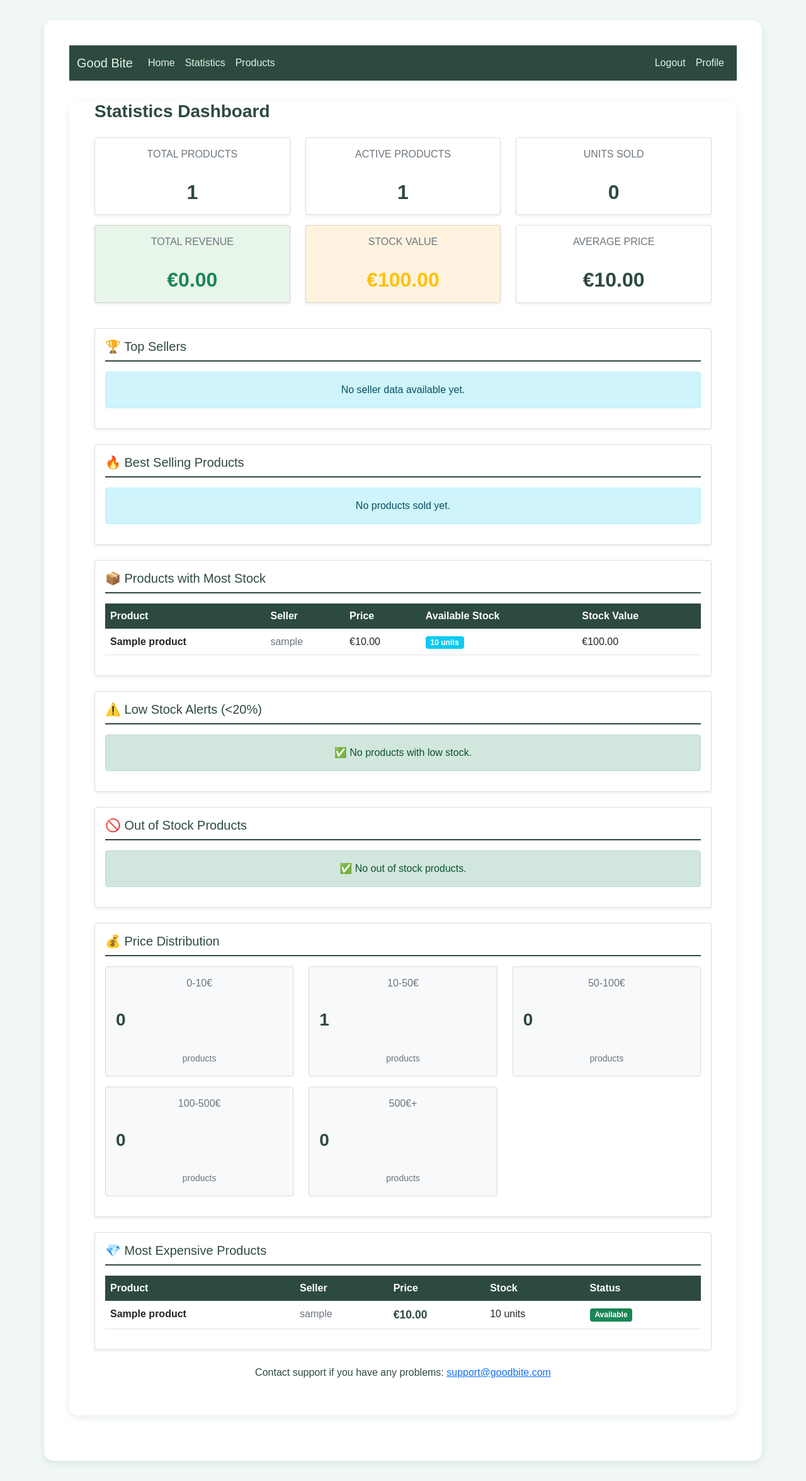
After one commit to sissamrcorreia/AS-project, a Django app: page /statistics/ in a window 1280 px wide. The commit adds this page. Shown: the whole page at 63% size. Run offline with Django 5.2, Linux system fonts and the light colour scheme; a user stored in the database is signed in; tables that the repository leaves empty hold one stand-in row (values such as "Sample post").

Commit message:
statistics view

```diff
--- a/GoodBite/templates/base.html
+++ b/GoodBite/templates/base.html
@@ -72,9 +72,11 @@
                         <li class="nav-item">
                             <a class="nav-link active" aria-current="page" href="{% url 'home' %}">Home</a>
                         </li>
-                        <li class="nav-item">
-                            <a class="nav-link" href="{% url 'features' %}">Features</a>
-                        </li>
+                        {% if user.is_staff %}
+                            <li class="nav-item">
+                                <a class="nav-link" href="{% url 'statistics' %}">Statistics</a>
+                            </li>
+                        {% endif %}
                         <li class="nav-item">
                             <a class="nav-link" href="{% url 'product_list' %}">Products</a>
                         </li>
--- a/GoodBite/templates/main/home.html
+++ b/GoodBite/templates/main/home.html
@@ -23,7 +23,7 @@
             max-width: 600px;
             margin: 0 auto 2rem;
         }
-        .features-section {
+        .statistics-section {
             padding: 3rem 0;
         }
         .feature-card {
@@ -82,8 +82,8 @@
         </div>
     </section>
 
-    <!-- Features Section -->
-    <section class="features-section">
+    <!-- Statistics Section -->
+    <section class="statistics-section">
         <div class="container">
             <h1>Why Choose Good Bite?</h1>
             <div class="row">
--- /dev/null
+++ b/GoodBite/templates/main/statistics.html
@@ -0,0 +1,324 @@
+{% extends 'base.html' %}
+{% load custom_filters %}
+
+{% block content %}
+<div class="container" style="padding-top: 0;">
+    <h3 class="mb-4">Statistics Dashboard</h3>
+
+    <!-- Estadísticas Generales -->
+    <div class="row mb-4">
+        <div class="col-md-4 col-sm-6 mb-3">
+            <div class="card shadow-sm h-100">
+                <div class="card-body text-center">
+                    <h6 class="text-muted text-uppercase mb-2">Total Products</h6>
+                    <h2 class="mb-0" style="color: #2d4a3e;">{{ total_products }}</h2>
+                </div>
+            </div>
+        </div>
+        <div class="col-md-4 col-sm-6 mb-3">
+            <div class="card shadow-sm h-100">
+                <div class="card-body text-center">
+                    <h6 class="text-muted text-uppercase mb-2">Active Products</h6>
+                    <h2 class="mb-0" style="color: #2d4a3e;">{{ total_active_products }}</h2>
+                </div>
+            </div>
+        </div>
+        <div class="col-md-4 col-sm-6 mb-3">
+            <div class="card shadow-sm h-100">
+                <div class="card-body text-center">
+                    <h6 class="text-muted text-uppercase mb-2">Units Sold</h6>
+                    <h2 class="mb-0" style="color: #2d4a3e;">{{ total_units_sold }}</h2>
+                </div>
+            </div>
+        </div>
+        <div class="col-md-4 col-sm-6 mb-3">
+            <div class="card shadow-sm h-100" style="background-color: #e8f5e9;">
+                <div class="card-body text-center">
+                    <h6 class="text-muted text-uppercase mb-2">Total Revenue</h6>
+                    <h2 class="mb-0 text-success">€{{ total_revenue|floatformat:2 }}</h2>
+                </div>
+            </div>
+        </div>
+        <div class="col-md-4 col-sm-6 mb-3">
+            <div class="card shadow-sm h-100" style="background-color: #fff3e0;">
+                <div class="card-body text-center">
+                    <h6 class="text-muted text-uppercase mb-2">Stock Value</h6>
+                    <h2 class="mb-0 text-warning">€{{ total_stock_value|floatformat:2 }}</h2>
+                </div>
+            </div>
+        </div>
+        <div class="col-md-4 col-sm-6 mb-3">
+            <div class="card shadow-sm h-100">
+                <div class="card-body text-center">
+                    <h6 class="text-muted text-uppercase mb-2">Average Price</h6>
+                    <h2 class="mb-0" style="color: #2d4a3e;">€{{ avg_price|floatformat:2 }}</h2>
+                </div>
+            </div>
+        </div>
+    </div>
+
+    <!-- Top Vendedores -->
+    <div class="card shadow-sm mb-4">
+        <div class="card-body">
+            <h5 class="card-title mb-3" style="color: #2d4a3e; border-bottom: 2px solid #2d4a3e; padding-bottom: 10px;">
+                🏆 Top Sellers
+            </h5>
+            {% if top_sellers %}
+                <div class="table-responsive">
+                    <table class="table table-hover">
+                        <thead style="background-color: #2d4a3e; color: white;">
+                            <tr>
+                                <th>Rank</th>
+                                <th>Seller</th>
+                                <th>Products</th>
+                                <th>Units Sold</th>
+                                <th>Total Revenue</th>
+                            </tr>
+                        </thead>
+                        <tbody>
+                            {% for seller in top_sellers %}
+                            <tr>
+                                <td>
+                                    <span class="badge rounded-pill {% if forloop.counter == 1 %}bg-warning text-dark{% elif forloop.counter == 2 %}bg-secondary{% elif forloop.counter == 3 %}bg-danger{% else %}bg-dark{% endif %}">
+                                        #{{ forloop.counter }}
+                                    </span>
+                                </td>
+                                <td><strong>{{ seller.username }}</strong></td>
+                                <td><span class="badge bg-info">{{ seller.total_products }}</span></td>
+                                <td>{{ seller.total_units_sold|default:0 }} units</td>
+                                <td><strong class="text-success">€{{ seller.total_revenue|floatformat:2 }}</strong></td>
+                            </tr>
+                            {% endfor %}
+                        </tbody>
+                    </table>
+                </div>
+            {% else %}
+                <div class="alert alert-info text-center">No seller data available yet.</div>
+            {% endif %}
+        </div>
+    </div>
+
+    <!-- Productos Más Vendidos -->
+    <div class="card shadow-sm mb-4">
+        <div class="card-body">
+            <h5 class="card-title mb-3" style="color: #2d4a3e; border-bottom: 2px solid #2d4a3e; padding-bottom: 10px;">
+                🔥 Best Selling Products
+            </h5>
+            {% if top_products %}
+                <div class="table-responsive">
+                    <table class="table table-hover">
+                        <thead style="background-color: #2d4a3e; color: white;">
+                            <tr>
+                                <th>Rank</th>
+                                <th>Product</th>
+                                <th>Seller</th>
+                                <th>Price</th>
+                                <th>Units Sold</th>
+                                <th>Revenue</th>
+                            </tr>
+                        </thead>
+                        <tbody>
+                            {% for product in top_products %}
+                            <tr>
+                                <td>
+                                    <span class="badge rounded-pill {% if forloop.counter == 1 %}bg-warning text-dark{% elif forloop.counter == 2 %}bg-secondary{% elif forloop.counter == 3 %}bg-danger{% else %}bg-dark{% endif %}">
+                                        #{{ forloop.counter }}
+                                    </span>
+                                </td>
+                                <td><strong>{{ product.name }}</strong></td>
+                                <td class="text-muted">{{ product.created_by.username }}</td>
+                                <td>€{{ product.price }}</td>
+                                <td><span class="badge bg-success">{{ product.units_sold|floatformat:0 }}</span></td>
+                                <td><strong class="text-success">€{{ product.revenue|floatformat:2 }}</strong></td>
+                            </tr>
+                            {% endfor %}
+                        </tbody>
+                    </table>
+                </div>
+            {% else %}
+                <div class="alert alert-info text-center">No products sold yet.</div>
+            {% endif %}
+        </div>
+    </div>
+
+    <!-- Productos con Más Stock -->
+    <div class="card shadow-sm mb-4">
+        <div class="card-body">
+            <h5 class="card-title mb-3" style="color: #2d4a3e; border-bottom: 2px solid #2d4a3e; padding-bottom: 10px;">
+                📦 Products with Most Stock
+            </h5>
+            {% if products_most_stock %}
+                <div class="table-responsive">
+                    <table class="table table-hover">
+                        <thead style="background-color: #2d4a3e; color: white;">
+                            <tr>
+                                <th>Product</th>
+                                <th>Seller</th>
+                                <th>Price</th>
+                                <th>Available Stock</th>
+                                <th>Stock Value</th>
+                            </tr>
+                        </thead>
+                        <tbody>
+                            {% for product in products_most_stock %}
+                            <tr>
+                                <td><strong>{{ product.name }}</strong></td>
+                                <td class="text-muted">{{ product.created_by.username }}</td>
+                                <td>€{{ product.price }}</td>
+                                <td><span class="badge bg-info">{{ product.stock }} units</span></td>
+                                <td>€{{ product.stock|mul:product.price|floatformat:2 }}</td>
+                            </tr>
+                            {% endfor %}
+                        </tbody>
+                    </table>
+                </div>
+            {% else %}
+                <div class="alert alert-info text-center">No products with stock available.</div>
+            {% endif %}
+        </div>
+    </div>
+
+    <!-- Productos con Bajo Stock -->
+    <div class="card shadow-sm mb-4">
+        <div class="card-body">
+            <h5 class="card-title mb-3" style="color: #2d4a3e; border-bottom: 2px solid #2d4a3e; padding-bottom: 10px;">
+                ⚠️ Low Stock Alerts (&lt;20%)
+            </h5>
+            {% if low_stock_products %}
+                <div class="table-responsive">
+                    <table class="table table-hover">
+                        <thead style="background-color: #2d4a3e; color: white;">
+                            <tr>
+                                <th>Product</th>
+                                <th>Seller</th>
+                                <th>Initial Stock</th>
+                                <th>Current Stock</th>
+                                <th>% Remaining</th>
+                            </tr>
+                        </thead>
+                        <tbody>
+                            {% for product in low_stock_products %}
+                            <tr class="table-warning">
+                                <td><strong>{{ product.name }}</strong></td>
+                                <td class="text-muted">{{ product.created_by.username }}</td>
+                                <td>{{ product.initial_stock }}</td>
+                                <td><span class="badge bg-warning text-dark">{{ product.stock }} units</span></td>
+                                <td><span class="badge bg-warning text-dark">{{ product.stock_percentage|floatformat:1 }}%</span></td>
+                            </tr>
+                            {% endfor %}
+                        </tbody>
+                    </table>
+                </div>
+            {% else %}
+                <div class="alert alert-success text-center">✅ No products with low stock.</div>
+            {% endif %}
+        </div>
+    </div>
+
+    <!-- Productos Agotados -->
+    <div class="card shadow-sm mb-4">
+        <div class="card-body">
+            <h5 class="card-title mb-3" style="color: #2d4a3e; border-bottom: 2px solid #2d4a3e; padding-bottom: 10px;">
+                🚫 Out of Stock Products
+            </h5>
+            {% if out_of_stock %}
+                <div class="table-responsive">
+                    <table class="table table-hover">
+                        <thead style="background-color: #2d4a3e; color: white;">
+                            <tr>
+                                <th>Product</th>
+                                <th>Seller</th>
+                                <th>Price</th>
+                                <th>Units Sold</th>
+                                <th>Revenue Generated</th>
+                            </tr>
+                        </thead>
+                        <tbody>
+                            {% for product in out_of_stock %}
+                            <tr class="table-danger">
+                                <td><strong>{{ product.name }}</strong></td>
+                                <td class="text-muted">{{ product.created_by.username }}</td>
+                                <td>€{{ product.price }}</td>
+                                <td><span class="badge bg-danger">{{ product.initial_stock }} units</span></td>
+                                <td><strong class="text-success">€{{ product.initial_stock|mul:product.price|floatformat:2 }}</strong></td>
+                            </tr>
+                            {% endfor %}
+                        </tbody>
+                    </table>
+                </div>
+            {% else %}
+                <div class="alert alert-success text-center">✅ No out of stock products.</div>
+            {% endif %}
+        </div>
+    </div>
+
+    <!-- Distribución de Precios -->
+    <div class="card shadow-sm mb-4">
+        <div class="card-body">
+            <h5 class="card-title mb-3" style="color: #2d4a3e; border-bottom: 2px solid #2d4a3e; padding-bottom: 10px;">
+                💰 Price Distribution
+            </h5>
+            <div class="row">
+                {% for range in price_ranges %}
+                <div class="col-md-4 col-sm-6 mb-3">
+                    <div class="card" style="background-color: #f8f9fa;">
+                        <div class="card-body text-center">
+                            <h6 class="text-muted">{{ range.label }}</h6>
+                            <h3 style="color: #2d4a3e;">{{ range.count }}</h3>
+                            <small class="text-muted">products</small>
+                        </div>
+                    </div>
+                </div>
+                {% endfor %}
+            </div>
+        </div>
+    </div>
+
+    <!-- Productos Más Caros -->
+    <div class="card shadow-sm mb-4">
+        <div class="card-body">
+            <h5 class="card-title mb-3" style="color: #2d4a3e; border-bottom: 2px solid #2d4a3e; padding-bottom: 10px;">
+                💎 Most Expensive Products
+            </h5>
+            {% if most_expensive %}
+                <div class="table-responsive">
+                    <table class="table table-hover">
+                        <thead style="background-color: #2d4a3e; color: white;">
+                            <tr>
+                                <th>Product</th>
+                                <th>Seller</th>
+                                <th>Price</th>
+                                <th>Stock</th>
+                                <th>Status</th>
+                            </tr>
+                        </thead>
+                        <tbody>
+                            {% for product in most_expensive %}
+                            <tr>
+                                <td><strong>{{ product.name }}</strong></td>
+                                <td class="text-muted">{{ product.created_by.username }}</td>
+                                <td><strong style="color: #2d4a3e; font-size: 1.1em;">€{{ product.price }}</strong></td>
+                                <td>{{ product.stock }} units</td>
+                                <td>
+                                    {% if product.stock > 0 %}
+                                        <span class="badge bg-success">Available</span>
+                                    {% else %}
+                                        <span class="badge bg-danger">Out of Stock</span>
+                                    {% endif %}
+                                </td>
+                            </tr>
+                            {% endfor %}
+                        </tbody>
+                    </table>
+                </div>
+            {% else %}
+                <div class="alert alert-info text-center">No products available.</div>
+            {% endif %}
+        </div>
+    </div>
+
+    <div class="mt-4 text-center">
+        <p>Contact support if you have any problems: <a href="mailto:support@goodbite.com">support@goodbite.com</a></p>
+    </div>
+</div>
+{% endblock %}
--- /dev/null
+++ b/GoodBite/templatetags/custom_filters.py
@@ -0,0 +1,10 @@
+from django import template
+
+register = template.Library()
+
+@register.filter
+def mul(value, arg):
+    try:
+        return float(value) * float(arg)
+    except (ValueError, TypeError):
+        return 0
--- a/GoodBite/urls.py
+++ b/GoodBite/urls.py
@@ -15,11 +15,10 @@ Including another URLconf
     2. Add a URL to urlpatterns:  path('blog/', include('blog.urls'))
 """
 from django.urls import path
-from .views import home, features, product_list, exit, register, create_product, edit_product, delete_product, profile, buy_product
+from .views import home, product_list, exit, register, create_product, edit_product, delete_product, profile, buy_product, statistics
 
 urlpatterns = [
     path('', home, name='home'),
-    path('features/', features, name='features'),
     path('products/', product_list, name='product_list'),
     path('logout/', exit, name='exit'),
     path('register/', register, name='register'),
@@ -27,5 +26,6 @@ urlpatterns = [
     path('edit-product/<int:pk>/', edit_product, name='edit_product'),
     path('delete-product/<int:pk>/', delete_product, name='delete_product'),
     path('buy/<int:product_id>/', buy_product, name='buy_product'),
-    path('profile/<str:username>/', profile, name='profile')
+    path('profile/<str:username>/', profile, name='profile'),
+    path('statistics/', statistics, name='statistics')
 ]
--- a/GoodBite/views.py
+++ b/GoodBite/views.py
@@ -1,18 +1,18 @@
 from django.shortcuts import render, redirect, get_object_or_404
 from django.contrib.auth.decorators import login_required, permission_required
+from django.contrib.admin.views.decorators import staff_member_required
 from django.contrib.auth import logout, authenticate, login, get_user_model
+
+from GoodBite.signals import User
 from .forms import CustomUserCreationForm, ProductForm, UserUpdateForm, ProfileUpdateForm
 from .models import Product, Profile
 from django.contrib import messages
-from django.db.models import Q
+from django.db.models import Sum, Count, F, Q, DecimalField, ExpressionWrapper
+from django.db.models.functions import TruncMonth, TruncWeek
 
 # Create your views here.
 def home(request):
     return render(request, 'main/home.html')
-
-@login_required
-def features(request):
-    return render(request, 'main/features.html')
 
 @login_required
 def products(request):
@@ -159,3 +159,111 @@ def buy_product(request, product_id):
 
     messages.success(request, f"You successfully bought {product.name}! Stock left: {product.stock}")
     return redirect('product_list')
+
+
+@staff_member_required
+def statistics(request):
+    # Top vendedores
+    top_sellers = User.objects.annotate(
+        total_products=Count('products'),
+        total_units_sold=Sum(F('products__initial_stock') - F('products__stock')),
+        total_revenue=Sum(
+            ExpressionWrapper(
+                (F('products__initial_stock') - F('products__stock')) * F('products__price'),
+                output_field=DecimalField()
+            )
+        )
+    ).filter(
+        total_units_sold__gt=0
+    ).order_by('-total_revenue')[:10]
+
+    # Productos más vendidos
+    top_products = Product.objects.annotate(
+        units_sold=ExpressionWrapper(
+            F('initial_stock') - F('stock'),
+            output_field=DecimalField()
+        ),
+        revenue=ExpressionWrapper(
+            (F('initial_stock') - F('stock')) * F('price'),
+            output_field=DecimalField()
+        )
+    ).filter(units_sold__gt=0).order_by('-units_sold')[:10]
+
+    # Productos con más stock
+    products_most_stock = Product.objects.filter(stock__gt=0).order_by('-stock')[:10]
+
+    # Productos con bajo stock (menos del 20% del inicial)
+    low_stock_products = Product.objects.annotate(
+        stock_percentage=ExpressionWrapper(
+            F('stock') * 100.0 / F('initial_stock'),
+            output_field=DecimalField()
+        )
+    ).filter(
+        initial_stock__gt=0,
+        stock_percentage__lt=20,
+        stock__gt=0
+    ).order_by('stock_percentage')[:10]
+
+    # Productos agotados
+    out_of_stock = Product.objects.filter(stock=0, initial_stock__gt=0)[:10]
+
+    # Estadísticas generales
+    total_products = Product.objects.count()
+    total_active_products = Product.objects.filter(stock__gt=0).count()
+
+    total_units_sold_all = Product.objects.aggregate(
+        total=Sum(F('initial_stock') - F('stock'))
+    )['total'] or 0
+
+    total_revenue_all = Product.objects.aggregate(
+        total=Sum(
+            ExpressionWrapper(
+                (F('initial_stock') - F('stock')) * F('price'),
+                output_field=DecimalField()
+            )
+        )
+    )['total'] or 0
+
+    total_stock_value = Product.objects.aggregate(
+        total=Sum(
+            ExpressionWrapper(
+                F('stock') * F('price'),
+                output_field=DecimalField()
+            )
+        )
+    )['total'] or 0
+
+    # Productos por rango de precio
+    price_ranges = [
+        {'label': '0-10€', 'count': Product.objects.filter(price__lt=10).count()},
+        {'label': '10-50€', 'count': Product.objects.filter(price__gte=10, price__lt=50).count()},
+        {'label': '50-100€', 'count': Product.objects.filter(price__gte=50, price__lt=100).count()},
+        {'label': '100-500€', 'count': Product.objects.filter(price__gte=100, price__lt=500).count()},
+        {'label': '500€+', 'count': Product.objects.filter(price__gte=500).count()},
+    ]
+
+    # Productos más caros
+    most_expensive = Product.objects.order_by('-price')[:5]
+
+    # Promedio de precio
+    avg_price = Product.objects.aggregate(avg=Sum('price'))['avg'] or 0
+    if total_products > 0:
+        avg_price = avg_price / total_products
+
+    context = {
+        'top_sellers': top_sellers,
+        'top_products': top_products,
+        'products_most_stock': products_most_stock,
+        'low_stock_products': low_stock_products,
+        'out_of_stock': out_of_stock,
+        'total_products': total_products,
+        'total_active_products': total_active_products,
+        'total_units_sold': total_units_sold_all,
+        'total_revenue': total_revenue_all,
+        'total_stock_value': total_stock_value,
+        'price_ranges': price_ranges,
+        'most_expensive': most_expensive,
+        'avg_price': avg_price,
+    }
+
+    return render(request, 'main/statistics.html', context)
```
Also changed, not shown: GoodBite/models.py (+12 -0 lines), GoodBite/templates/main/features.html (deleted, +0 -10 lines).
